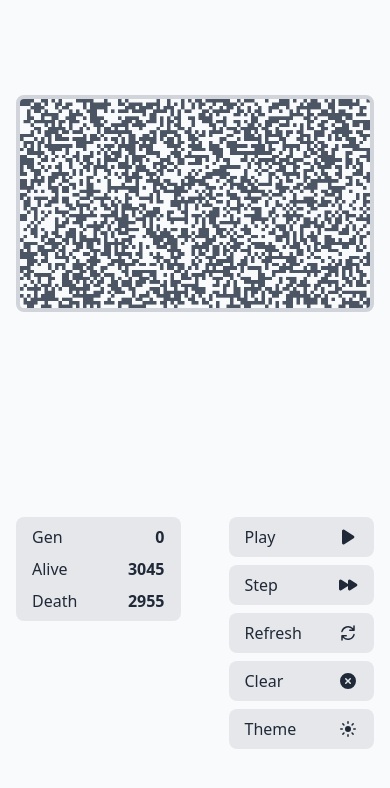
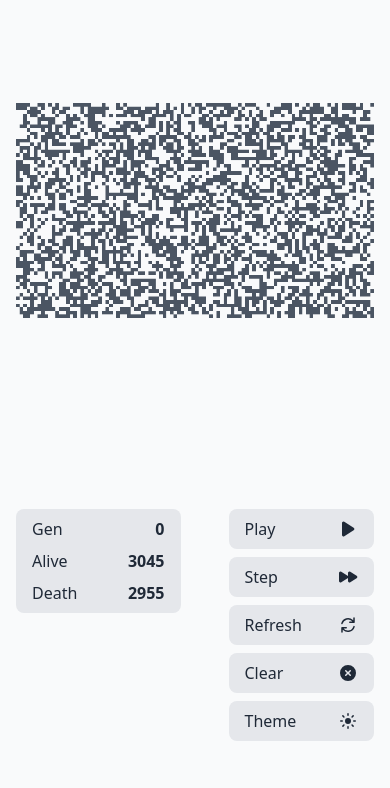
Before and after one commit to qhungg289/game-of-life, a Svelte app: page / in a window 390 px wide. Shown: the top 788 px of the page. Built offline with nearby package versions, Linux system fonts and the light colour scheme.

Commit message:
update handleClickOnCanvas and responsive layout

```diff
--- a/src/App.svelte
+++ b/src/App.svelte
@@ -83,10 +83,15 @@
 	}
 
 	function handleClickOnCanvas(e) {
+		// Get the mouse position when click on the canvas
 		const rect = canvasElement.getBoundingClientRect();
-		// Get the mouse position when click on the canvas
-		const x = Math.floor((e.clientX - rect.left) / CELL_SIZE);
-		const y = Math.floor((e.clientY - rect.top) / CELL_SIZE);
+		const scaleX = canvasElement.width / rect.width;
+		const scaleY = canvasElement.height / rect.height;
+		const x = Math.floor(((e.clientX - rect.left) * scaleX) / CELL_SIZE);
+		const y = Math.floor(((e.clientY - rect.top) * scaleY) / CELL_SIZE);
+
+		console.log({ x, y });
+
 		grid[y][x] = grid[y][x] ? 0 : 1;
 		draw();
 	}
@@ -136,11 +141,11 @@
 </script>
 
 <main
-	class="flex flex-col md:flex-row items-center justify-around gap-4 h-screen"
+	class="flex flex-col lg:flex-row items-center justify-around gap-4 py-4 h-screen"
 >
 	<canvas
 		id="canvas"
-		class="border-4 border-gray-300 dark:border-gray-800 rounded-lg select-none w-11/12 md:w-auto"
+		class="select-none w-11/12 lg:w-auto"
 		width={cols * CELL_SIZE}
 		height={rows * CELL_SIZE}
 		bind:this={canvasElement}
@@ -148,9 +153,9 @@
 	/>
 
 	<div
-		class="w-full md:w-auto px-4 md:px-0 flex md:flex-col items-start md:items-center gap-12"
+		class="w-full lg:w-auto px-4 lg:px-0 flex lg:flex-col items-start lg:items-center gap-12"
 	>
-		<h1 class="hidden md:block text-2xl font-bold">Game of Life</h1>
+		<h1 class="hidden lg:block text-2xl font-bold">Game of Life</h1>
 
 		<StatsMonitor {gen} {alive} {death} />
 
@@ -276,7 +281,7 @@
 			</Button>
 		</div>
 
-		<div class="hidden md:flex flex-col items-center gap-2">
+		<div class="hidden lg:flex flex-col items-center gap-2">
 			<a
 				class="hover:underline"
 				href="https://en.wikipedia.org/wiki/Conway%27s_Game_of_Life"
```
